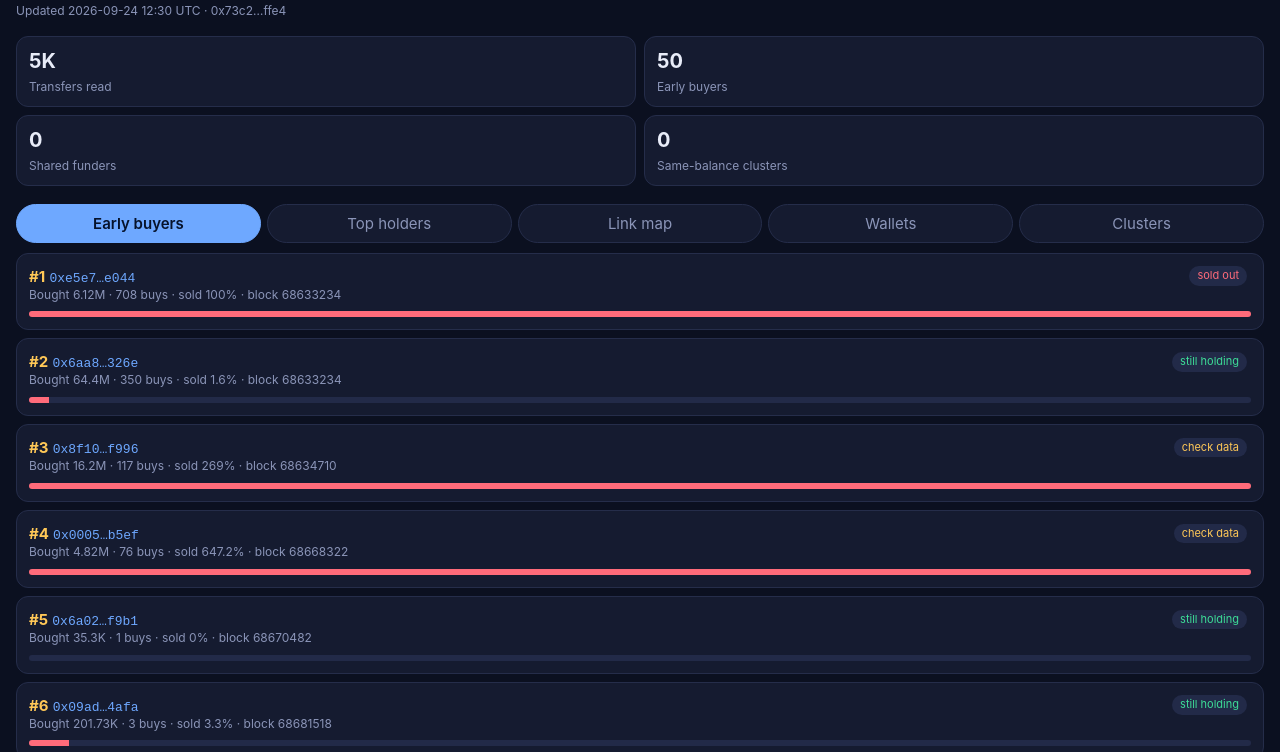
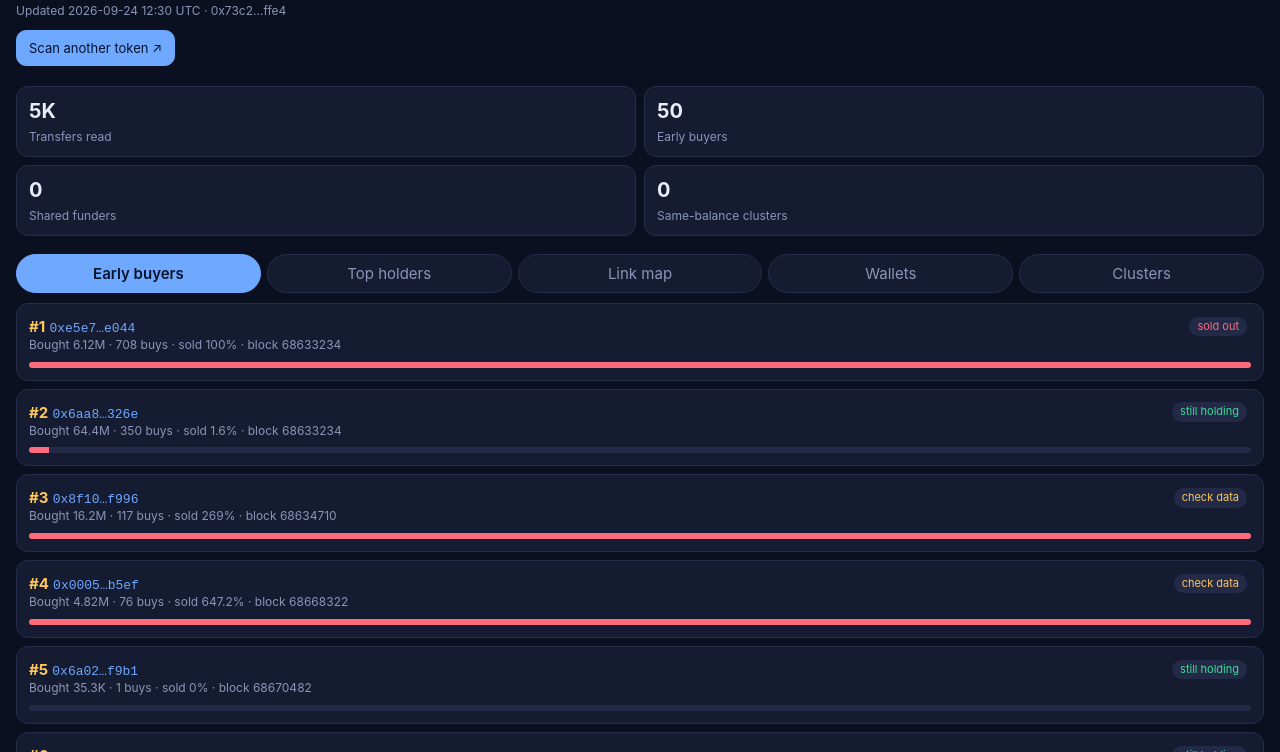
Before and after one commit to Gbankz/whale-scanner, a plain HTML site: page docs/index.html in a window 1280 px wide. Shown: the part 48-800 px from the top of the page. Drawn offline with Linux system fonts and the light colour scheme.

Commit message:
Update index.html

```diff
--- a/docs/index.html
+++ b/docs/index.html
@@ -26,7 +26,8 @@ main{padding:0 16px 40px}.card{background:var(--card);border:1px solid var(--lin
 .btn.p{background:var(--acc);color:#06122b;border-color:var(--acc)}svg{width:100%;height:auto;background:#0e1428;border-radius:12px;border:1px solid var(--line);touch-action:manipulation}
 .lg span{margin-right:12px;font-size:12px;color:var(--mut)}.lg i{display:inline-block;width:9px;height:9px;border-radius:50%;margin-right:4px}
 </style></head><body>
-<header><h1 id="t">Whale Scanner</h1><div class="sub" id="s">Loading…</div></header>
+<header><h1 id="t">Whale Scanner</h1><div class="sub" id="s">Loading…</div>
+<a class="btn p" id="rescan" href="#" target="_blank" style="margin-top:10px">Scan another token ↗</a></header>
 <div class="stats" id="stats"></div><div id="w"></div>
 <div class="sheet" id="sh"><div id="shc"></div></div><nav id="nav"></nav><main id="m"></main>
 <script>
@@ -50,7 +51,8 @@ const views={
  <div class="mut">${h.early_rank?"Early buyer #"+h.early_rank+" · sold "+(h.sold_pct??"–")+"%":"Not in early buyers"}${h.wallet===D.pool_guess?" · likely liquidity pool":""}</div><div>${chips(h.wallet)}</div></div>`),
  profiles:()=>(D.profiles||[]).map(p=>`<div class="card"><div class="row">${A(p.wallet)}<b>${p.eth_balance==null?"–":p.eth_balance.toFixed(3)+" ETH"}</b></div>
  <div class="mut">${p.stats?"Bought "+n(p.stats.bought)+" · sold "+(p.stats.sold_pct??"–")+"% · rank #"+(p.stats.buy_rank||"–"):"No trades of this token"}</div><div>${chips(p.wallet)}</div>
- <div style="margin-top:6px">${p.other_token_count?`<span class="mut">${p.other_token_count} other tokens:</span> `+p.other_tokens.slice(0,8).map(t=>`<span class="chip">${esc(t.symbol||sh(t.token))}</span>`).join(""):'<span class="mut">No other tokens</span>'}</div></div>`),
+ ${p.watchlist_hits&&p.watchlist_hits.length?`<div style="margin-top:6px">${p.watchlist_hits.map(h=>`<span class="chip g">★ ${esc(h.symbol)}</span>`).join("")}</div>`:""}
+ <div style="margin-top:6px">${p.other_token_count?`<span class="mut">${p.other_token_count} other tokens${p.dust_token_count?" ("+p.dust_token_count+" dust/spam hidden)":""}:</span> `+p.other_tokens.slice(0,8).map(t=>`<span class="chip">${esc(t.symbol||sh(t.token))}${t.usd?" $"+n(t.usd):""}</span>`).join(""):`<span class="mut">No real holdings${p.dust_token_count?" ("+p.dust_token_count+" dust/spam tokens hidden)":""}</span>`}</div></div>`),
  clusters:()=>{const c=(D.balance_clusters||[]).map(c=>`<div class="card"><b>${c.wallets.length} wallets ≈ ${n(c.approx_balance)} each</b>
  <div class="mut">Near-identical balances: possible airdrop or linked wallets</div><div style="margin-top:6px">${c.wallets.map(A).join("<br>")}</div></div>`);
   const f=Object.entries(D.shared_funders||{}).map(([f,v])=>`<div class="card"><b class="y">Shared funder ${A(f)}</b><div class="mut">Sent the first ETH to ${v.length} of these wallets</div><div style="margin-top:6px">${v.map(A).join("<br>")}</div></div>`);
@@ -88,6 +90,8 @@ document.addEventListener("click",e=>{const t=e.target.closest("[data-t]");if(t)
 fetch("latest.json?"+Date.now()).then(r=>{if(!r.ok)throw 0;return r.json()}).then(d=>{D=d;
  (d.early_buyers||[]).forEach(e=>(W[e.wallet]=W[e.wallet]||{}).e=e);(d.top_holders||[]).forEach(h=>(W[h.wallet]=W[h.wallet]||{}).h=h);
  $("t").textContent=(d.symbol||"Token")+" scan";$("s").textContent="Updated "+d.generated+" · "+sh(d.token);
+ const repo=location.pathname.split("/").filter(Boolean)[0]||"";
+ $("rescan").href=`https://github.com/${location.hostname.split(".")[0]}/${repo}/actions/workflows/scan.yml`;
  $("stats").innerHTML=[["Transfers read",n(d.transfers_read)],["Early buyers",(d.early_buyers||[]).length],
   ["Shared funders",Object.keys(d.shared_funders||{}).length],["Same-balance clusters",(d.balance_clusters||[]).length]].map(([k,v])=>`<div class="stat"><b>${v}</b><span>${k}</span></div>`).join("");
  if(d.truncated&&Object.keys(d.truncated).length)$("w").innerHTML='<div class="warn">History was cut off, so early buyers may be incomplete. Raise MAX_PAGES.</div>';
```
